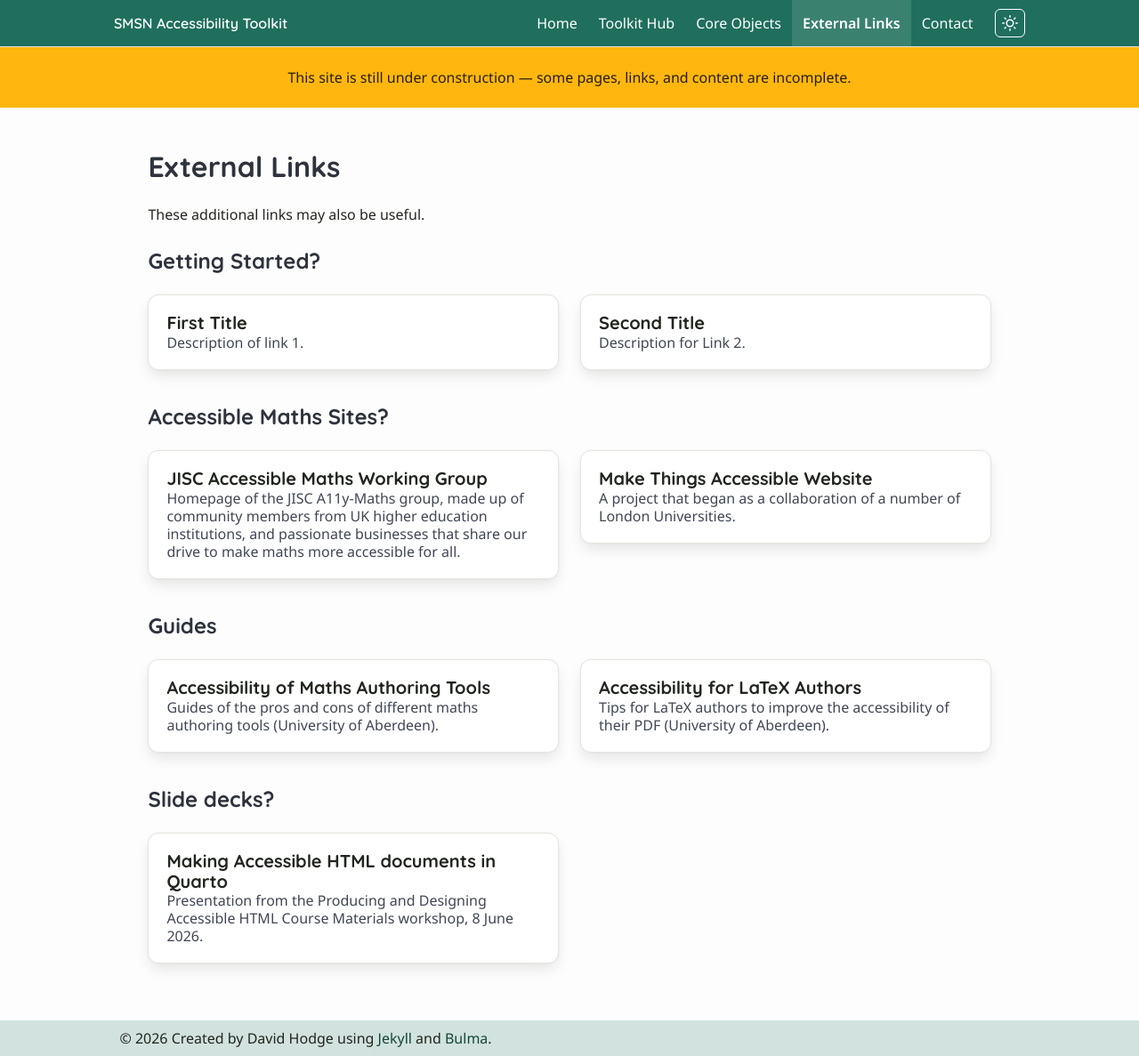
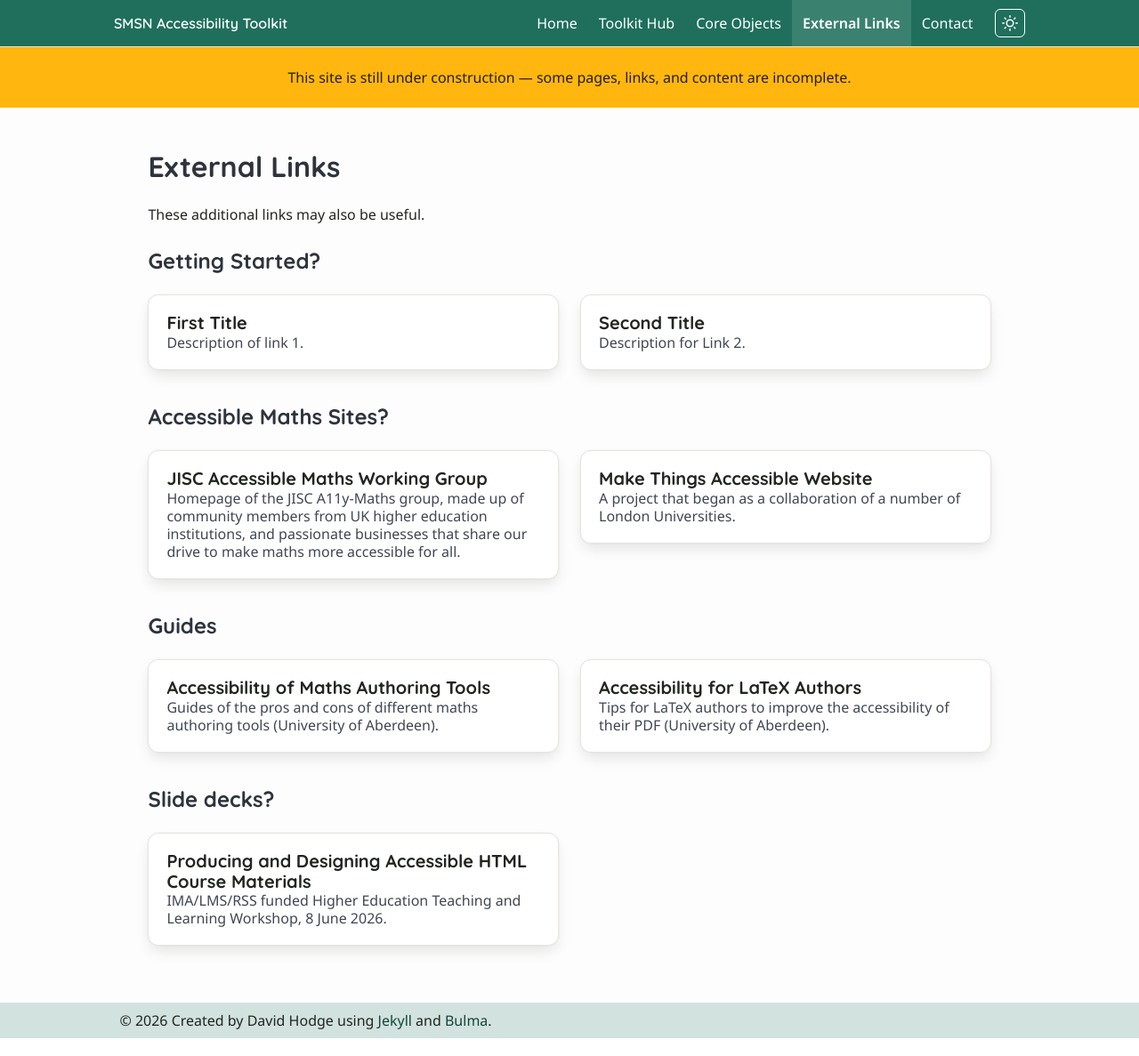
Before and after one commit to smsn-toolkit/smsn-toolkit.github.io, a Jekyll site: the page built from external-links.md, in a window 1280 px wide. Shown: the whole page at 89% size. Built offline with Jekyll 4.4.1, drawn with Linux system fonts in a browser that asks for light colours.

Commit message:
Add link to IMA workshop June 2026

```diff
--- a/_data/links.yml
+++ b/_data/links.yml
@@ -37,3 +37,7 @@
     - title: Making Accessible HTML documents in Quarto
       url: /materials/quarto-accessible-june-2026/Accessible-Quarto.html
       description: Presentation from the Producing and Designing Accessible HTML Course Materials workshop, 8 June 2026.
+  items:
+    - title: Producing and Designing Accessible HTML Course Materials
+      url: https://www.a11ymaths.co.uk/producing-and-designing-accessible-html-course-materials
+      description: IMA/LMS/RSS funded Higher Education Teaching and Learning Workshop, 8 June 2026.
```
